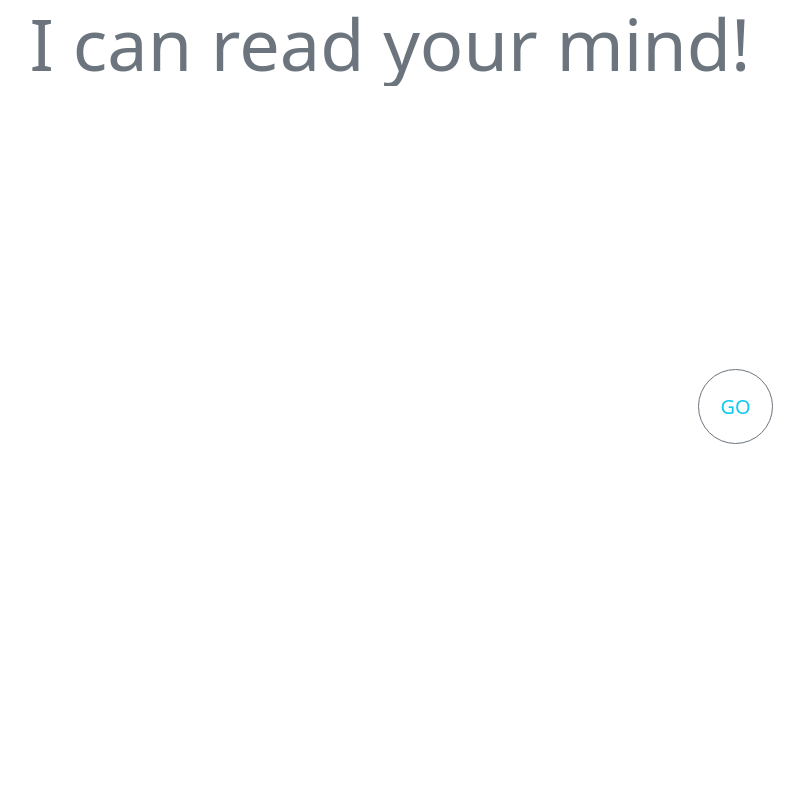
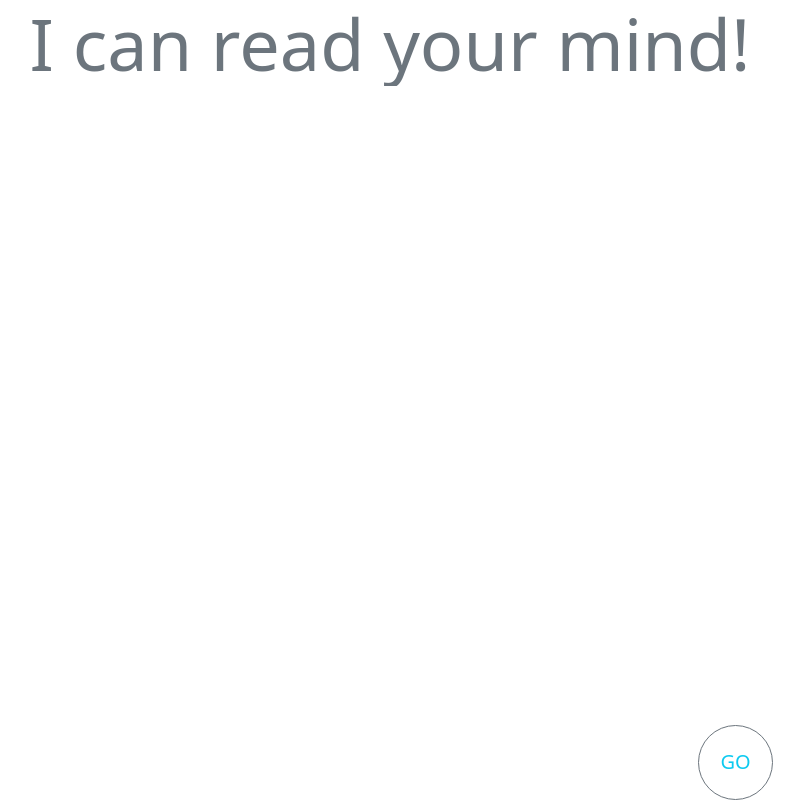
Before and after one commit to KumarG23/mind-reader, a plain HTML site: page index.html in a window 1280 px wide. Shown: the whole page, without its empty margins (250-1054 px from the left). Drawn offline with nearby package versions, Linux system fonts and the light colour scheme.

Commit message:
95 of what i wanted

```diff
--- a/index.html
+++ b/index.html
@@ -14,7 +14,7 @@
 </head>
 
 <body onload="init()">
-    <div class="container-fluid h-100" id="top">
+    <div class="container-fluid d-flex flex-column  h-100" id="top">
         <div class="row">
             <div class="col display-2 text-center text-secondary" id="mainText">
 
--- a/styles.css
+++ b/styles.css
@@ -29,6 +29,6 @@ body {
 #mainText {
     overflow: scroll;
 }
-#bottom {
-    justify-content: end;
+#top {
+    justify-content: space-between;
 }
```
